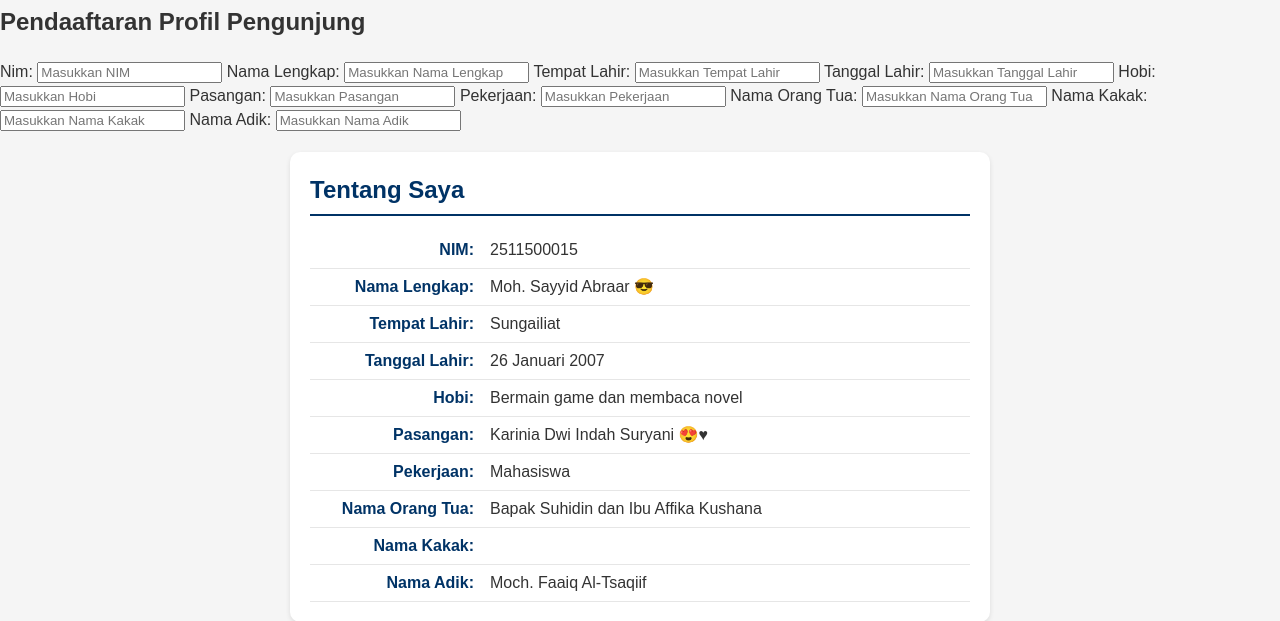
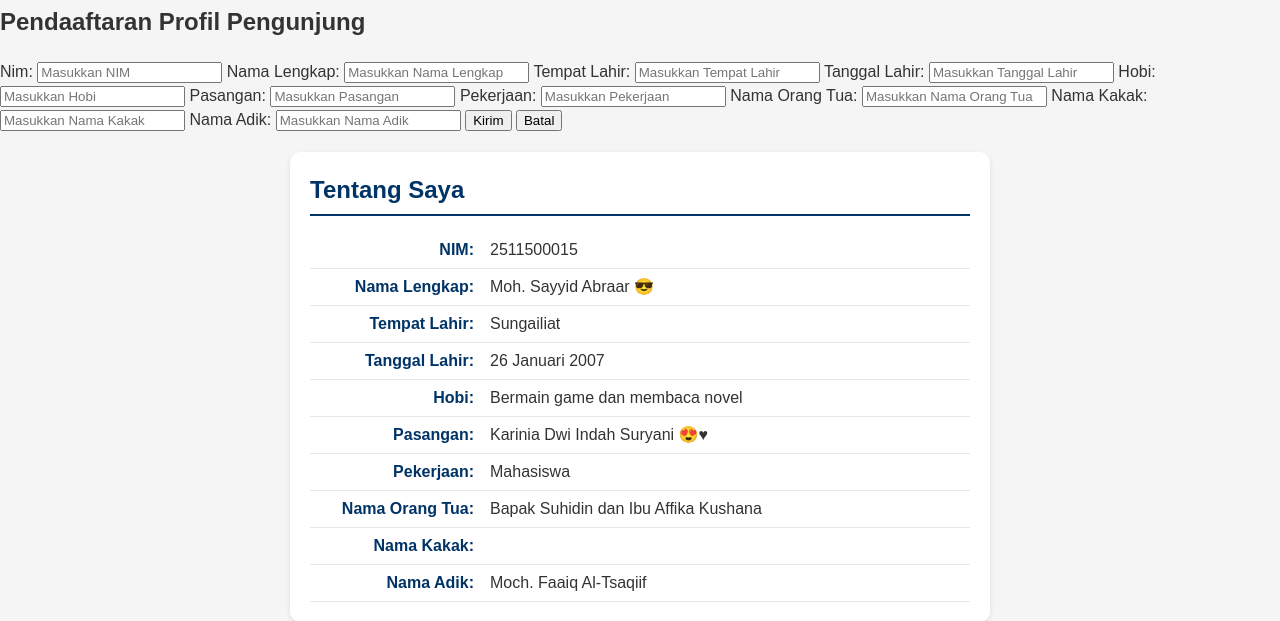
Before and after one commit to Abraar2511500015/2511500015-PWD-TI1A-2526O, a PHP site: page /pertemuan-08/index.php in a window 1280 px wide. Shown: the part 435-1056 px from the top of the page. Run offline with PHP 8.4, Linux system fonts and the light colour scheme.

Commit message:
index.php pertemuan-08

```diff
--- a/pertemuan-08/index.php
+++ b/pertemuan-08/index.php
@@ -96,6 +96,9 @@
           <input type="text" id="txtNama Adik" name="txtNama Adik" placeholder="Masukkan Nama Adik" required autocomplete="nama adik">
         </label>
 
+         <button type="submit">Kirim</button>
+        <button type="reset">Batal</button>
+
     <section id="about">
       <?php
       $nim = 2511500015;
```
